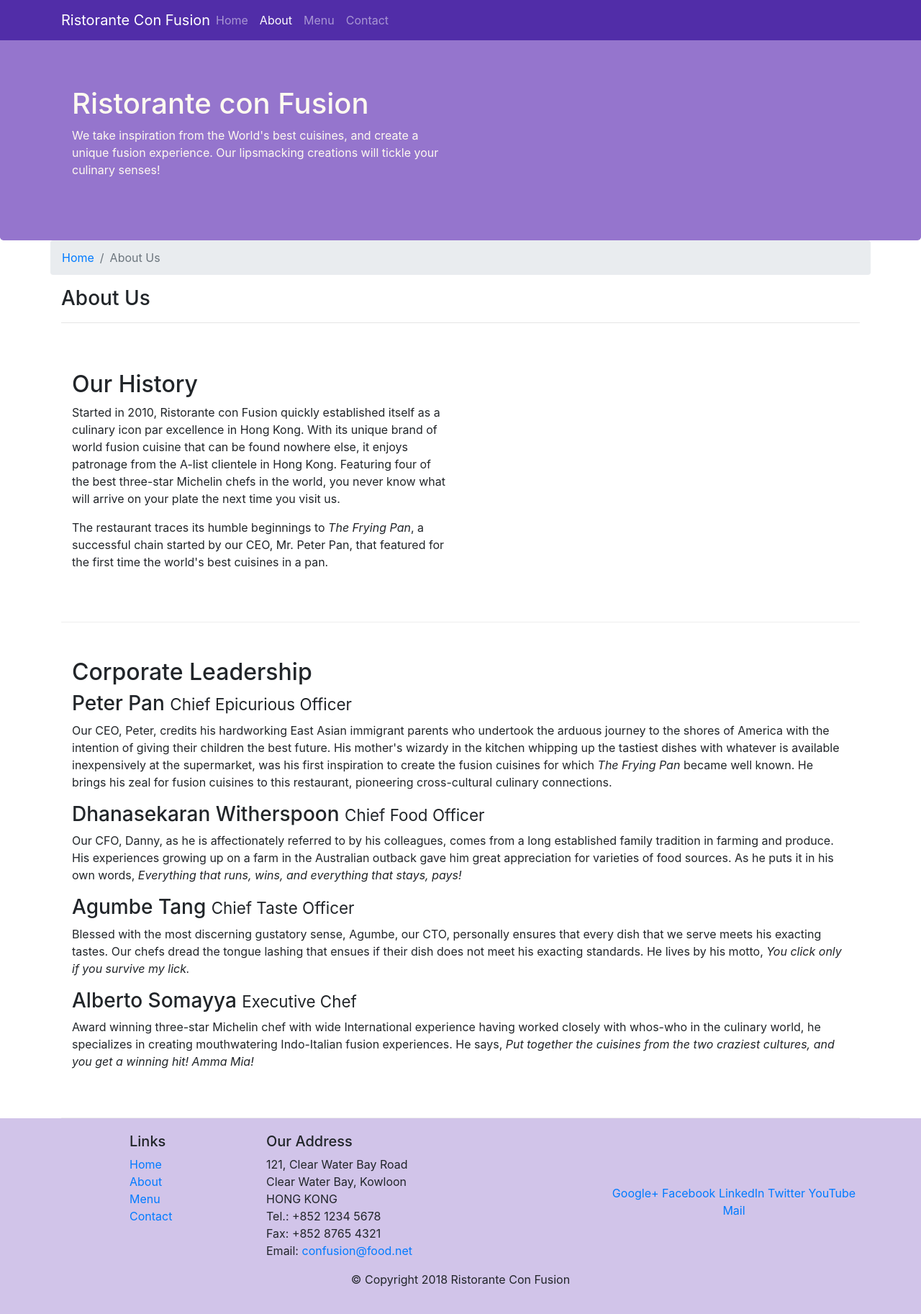
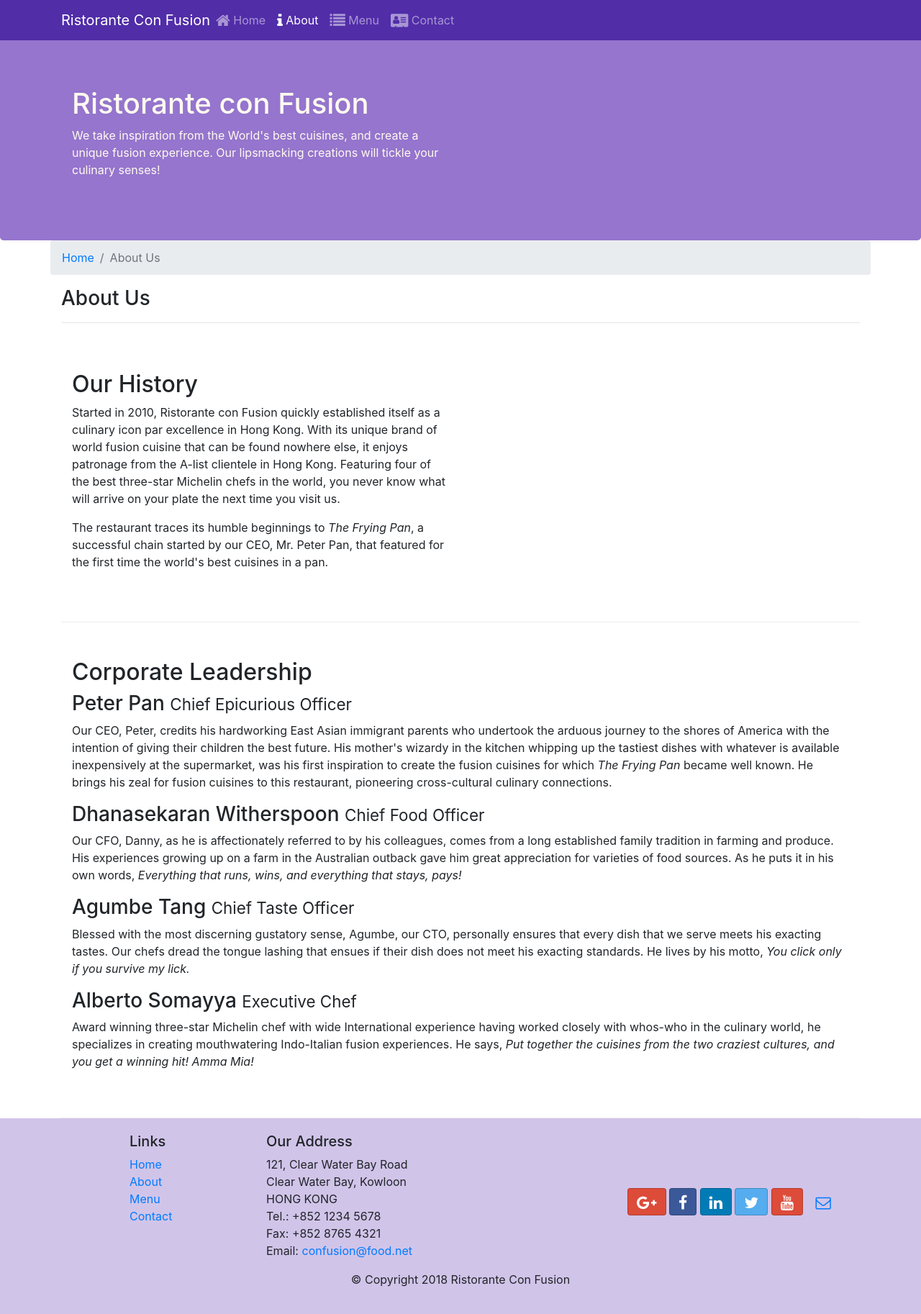
Before and after one commit to Siming477/bootstrap4, a website: page aboutus.html in a window 1280 px wide. Shown: the whole page at 72% size. Drawn offline with nearby package versions, Linux system fonts and the light colour scheme.

Commit message:
icon fonts

```diff
--- a/aboutus.html
+++ b/aboutus.html
@@ -9,6 +9,8 @@
 
     <!-- Bootstrap CSS -->
     <link rel="stylesheet" href="node_modules/bootstrap/dist/css/bootstrap.min.css">
+    <link rel="stylesheet" href="node_modules/font-awesome/css/font-awesome.min.css">
+    <link rel="stylesheet" href="node_modules/bootstrap-social/bootstrap-social.css">
     <link rel="stylesheet" href="css/styles.css">
     <title>Ristorante Con Fusion: About Us</title>
 
@@ -23,10 +25,10 @@
             <a class="navbar-brand mr-auto" href="./index.html">Ristorante Con Fusion</a>
             <div class="collapse navbar-collapse" id="Navbar">
                 <ul class="navbar-nav mr-auto">
-                    <li class="nav-item"><a class="nav-link" href="./index.html">Home</a></li>
-                    <li class="nav-item active"><a class="nav-link" href="#">About</a></li>
-                    <li class="nav-item"><a class="nav-link" href="#">Menu</a></li>
-                    <li class="nav-item"><a class="nav-link" href="#">Contact</a></li>
+                    <li class="nav-item"><a class="nav-link" href="./index.html"><span class="fa fa-home fa-lg"></span> Home</a></li>
+                    <li class="nav-item active"><a class="nav-link" href="#"><span class="fa fa-info fa-lg"></span> About</a></li>
+                    <li class="nav-item"><a class="nav-link" href="#"><span class="fa fa-list fa-lg"></span> Menu</a></li>
+                    <li class="nav-item"><a class="nav-link" href="#"><span class="fa fa-address-card fa-lg"></span> Contact</a></li>
                 </ul>
             </div>
         </div>
@@ -113,12 +115,12 @@
                 </div>
                 <div class="col-12 col-sm-4 align-self-center">
                     <div class="text-center">
-                        <a href="http://google.com/+">Google+</a>
-                        <a href="http://www.facebook.com/profile.php?id=">Facebook</a>
-                        <a href="http://www.linkedin.com/in/">LinkedIn</a>
-                        <a href="http://twitter.com/">Twitter</a>
-                        <a href="http://youtube.com/">YouTube</a>
-                        <a href="mailto:">Mail</a>
+                        <a class="btn btn-spcial-icon btn-google" href="http://google.com/+"><i class="fa fa-google-plus fa-lg"></i></a>
+                        <a class="btn btn-spcial-icon btn-facebook" href="http://www.facebook.com/profile.php?id="><i class="fa fa-facebook fa-lg"></i></a>
+                        <a class="btn btn-spcial-icon btn-linkedin" href="http://www.linkedin.com/in/"><i class="fa fa-linkedin fa-lg"></i></a>
+                        <a class="btn btn-spcial-icon btn-twitter" href="http://twitter.com/"><i class="fa fa-twitter fa-lg"></i></a>
+                        <a class="btn btn-spcial-icon btn-google" href="http://youtube.com/"><i class="fa fa-youtube fa-lg"></i></a>
+                        <a class="btn btn-spcial-icon" href="mailto:"><i class="fa fa-envelope-o fa-lg"></i></a>
                     </div>
                 </div>
             </div>
--- a/package.json
+++ b/package.json
@@ -15,6 +15,8 @@
   },
   "dependencies": {
     "bootstrap": "^4.0.0",
+    "bootstrap-social": "^5.1.1",
+    "font-awesome": "^4.7.0",
     "jquery": "^3.3.1",
     "popper.js": "^1.12.9"
   }
```
Also changed, not shown: index.html (+15 -13 lines), 1 other file.
